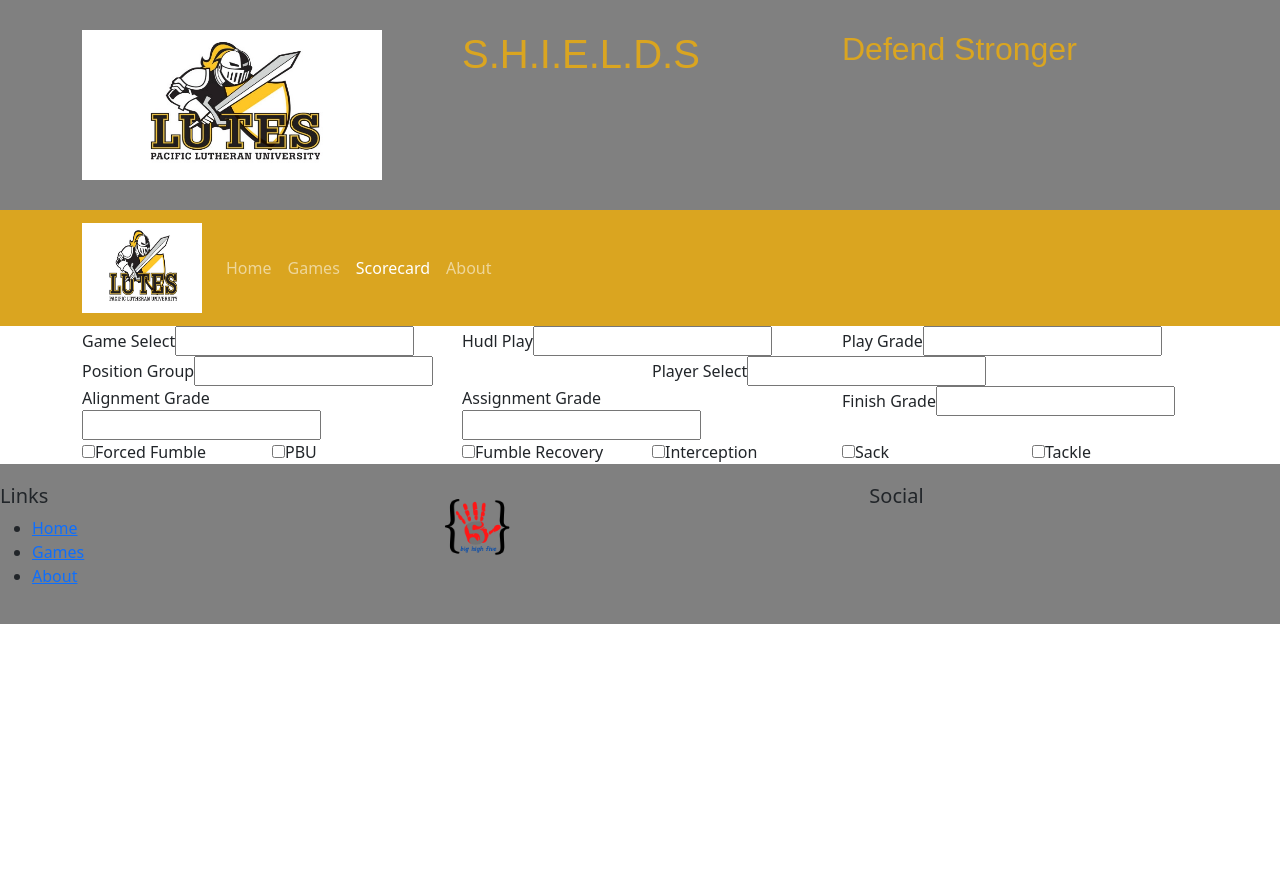
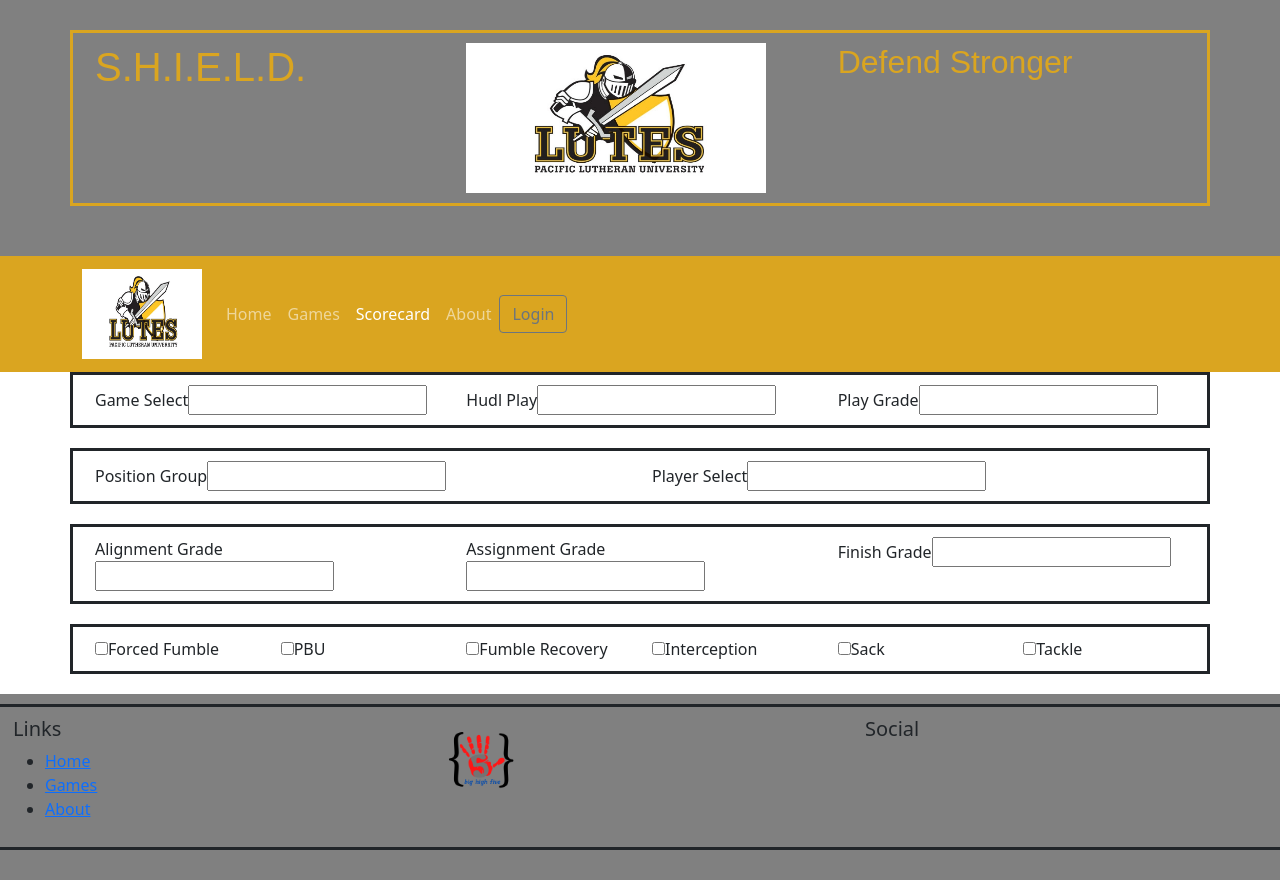
Before and after one commit to andymcadams-dev/shield-app-react2.0, a React (Create React App) app: page /Scorecard in a window 1280 px wide. Before the commit the page ends 800 px from the top, so only its background shows below. Built offline with nearby package versions, Linux system fonts and the light colour scheme.

Commit message:
login modal

```diff
--- a/src/App.css
+++ b/src/App.css
@@ -31,7 +31,7 @@
 
 .site-footer {
   background-color: (grey);
-  padding: 20px 0;
+  padding: 10px 0;
 }
 
 .jumbotron {
@@ -49,9 +49,12 @@
   background-color:goldenrod;
 }
 
-.a {
-  color:black
-}
 .site-footer {
   background-color: grey;
 }
+
+.row {
+  border: solid;
+  margin: 20px;
+  padding: 10px;
+}
--- a/src/components/FooterComponent.js
+++ b/src/components/FooterComponent.js
@@ -1,6 +1,6 @@
 import React from 'react';
 import { Link } from 'react-router-dom';
-import { Container, Col, Row, List, ListGroupItemHeading } from 'reactstrap';
+import { Col, Row, List, ListGroupItemHeading } from 'reactstrap';
 
 function Footer(props) {
     return (
--- a/src/components/HeaderComponent.js
+++ b/src/components/HeaderComponent.js
@@ -1,5 +1,7 @@
 import React, { Component } from 'react';
-import { Nav, Navbar, NavbarBrand, NavbarToggler, Collapse, NavItem, Jumbotron, Container, Col, Row } from 'reactstrap';
+import { Nav, Navbar, NavbarBrand, NavbarToggler, Collapse,
+  NavItem, Jumbotron, Container, Col, Row, Button, Modal, ModalHeader,
+ModalBody, Label, Input, FormGroup, Form } from 'reactstrap';
 import { NavLink } from 'react-router-dom';
 
 class Header extends Component {
@@ -7,13 +9,30 @@
       super(props);
       this.toggleNav=this.toggleNav.bind(this);
       this.state = {
-        isNavOpen: false
+        isNavOpen: false,
+        isModalOpen: false
       };
+
+      this.toggleNav = this.toggleNav.bind(this);
+      this.toggleModal = this.toggleModal.bind(this);
+      this.handleLogin = this.handleLogin.bind(this);
     }
+
     toggleNav() {
       this.setState({
         isNavOpen: !this.state.isNavOpen
       });
+    }
+    toggleModal() {
+      this.setState({
+        isModalOpen: !this.state.isModalOpen
+      });
+    }
+    handleLogin(event) {
+      alert(`Username: ${this.username.value}
+      Password: ${this.password.value}
+      Remember: ${this.remember.checked}`);
+      event.preventDefault();
     }
   render() {
     return (
@@ -21,11 +40,11 @@
         <Jumbotron fluid>
           <Container>
             <Row>
+            <Col xs={4}>
+                <h1>S.H.I.E.L.D.</h1>
+              </Col>
               <Col xs={4}>
                 <img src="/assets/plu-logo.png" alt="logo" height="150" width="300"/>
-              </Col>
-              <Col xs={4}>
-                <h1>S.H.I.E.L.D.S</h1>
               </Col>
               <Col xs={4}>
                 <h2>Defend Stronger</h2>
@@ -61,9 +80,39 @@
                               </NavLink>
                           </NavItem>
                       </Nav>
+                      <span className="navbar-text ml-auto">
+                        <Button outline onClick={this.toggleModal}>
+                          <i className="fa fa-sign-in fa-lg" /> Login
+                        </Button>
+                      </span>
                   </Collapse>
               </div>
           </Navbar>
+          <Modal isOpen={this.state.isModalOpen} toggle={this.toggleModal}>
+            <ModalHeader toggle={this.toggleModal}>Login</ModalHeader>
+              <ModalBody>
+                <Form onSubmit={this.handleLogin}>
+                  <FormGroup>
+                    <Label htmlFor="userName">Username</Label>
+                    <Input type="text" id="username" name="username"
+                      innerRef={input => this.username = input} />
+                  </FormGroup>
+                  <FormGroup>
+                    <Label htmlFor="password">Password</Label>
+                    <Input type="password" id="password" name="password"
+                      innerRef={input => this.remember = input} />
+                  </FormGroup>
+                  <FormGroup check>
+                    <Label check>
+                      <Input type="checkbox" name="remember"
+                        innerRef={input => this.remember = input} />
+                        Remember Me
+                    </Label>
+                  </FormGroup>
+                  <Button type="submit" value="submit" color="secondary">Login</Button>
+                </Form>
+              </ModalBody>
+          </Modal>
       </React.Fragment>
     );
   }
--- a/src/components/HomeComponent.js
+++ b/src/components/HomeComponent.js
@@ -1,23 +1,13 @@
 import React from 'react';
-import { Card, CardImg, CardText, CardBody, CardTitle } from 'reactstrap';
+import Directory from './DirectoryComponent';
 
-function RenderCard({item}) {
-    return (
-        <Card>
-            <CardImg src={item.image} alt={item.school} width="240" height="360"/>
-            <CardBody>
-                <CardTitle>{item.school}</CardTitle>
-                <CardText>{item.date}</CardText>
-            </CardBody>
-        </Card>
-    )
-}
 function Home(props) {
     return (
         <div className="container">
             <div className="row">
                 <div className="col-md m-1">
-                    <RenderCard item={props.game} />
+                    <img src="/assets/plu-logo.png"
+                    height="500" width="1200" alt="PLU Logo" />
                 </div>
             </div>
         </div>
--- a/src/components/ScorecardComponent.js
+++ b/src/components/ScorecardComponent.js
@@ -98,7 +98,7 @@
     <>
       <Container>
         <Row>
-          <Col>
+          <Col className="scorecardrow">
             <GameSelect
             gameSelect={gameSelect}
             handleGameSelectChange={handleGameSelectChange}
```
